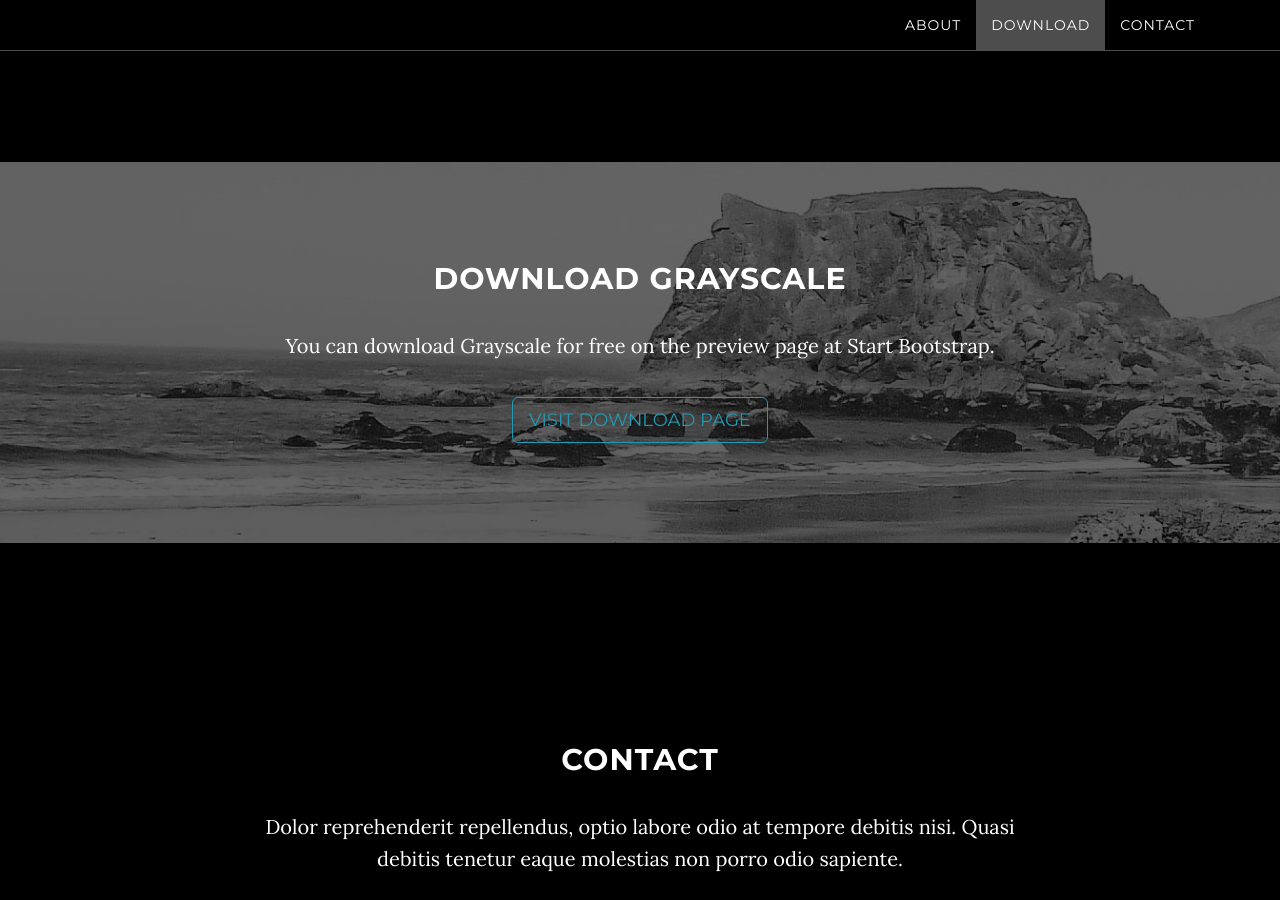
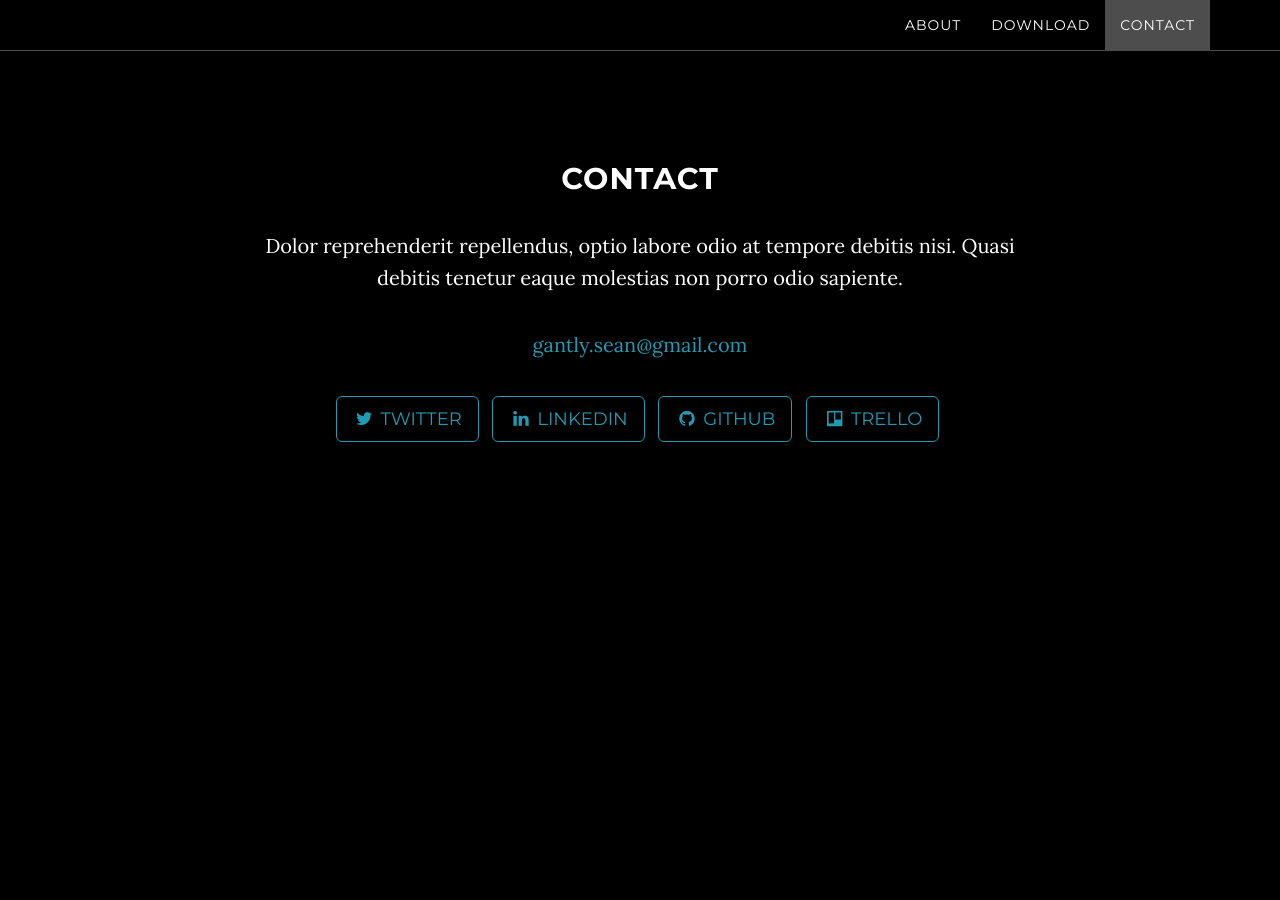
Before and after one commit to seangantly/seangantly.github.io, a Jekyll site: the page built from index.html, in a window 1280 px wide and 900 px high, scrolled down 1625 px. Built offline with Jekyll 4.4.1, drawn with Linux system fonts in a browser that asks for light colours.

Commit message:
removing download info

```diff
--- a/_config.yml
+++ b/_config.yml
@@ -33,6 +33,8 @@ social:
     url: https://www.linkedin.com/in/seangantly/
   - title: github
     url: https://github.com/seangantly
+  - title: trello
+    url: https://github.com/seangantly
 
 # Build settings
 markdown: kramdown
--- a/_layouts/default.html
+++ b/_layouts/default.html
@@ -5,7 +5,6 @@
     {% include nav.html %}
     {% include header.html %}
     {% include about.html %}
-    {% include download.html %}
     {% include contact.html %}
     {% include map.html %}
     {% include footer.html %}
```
